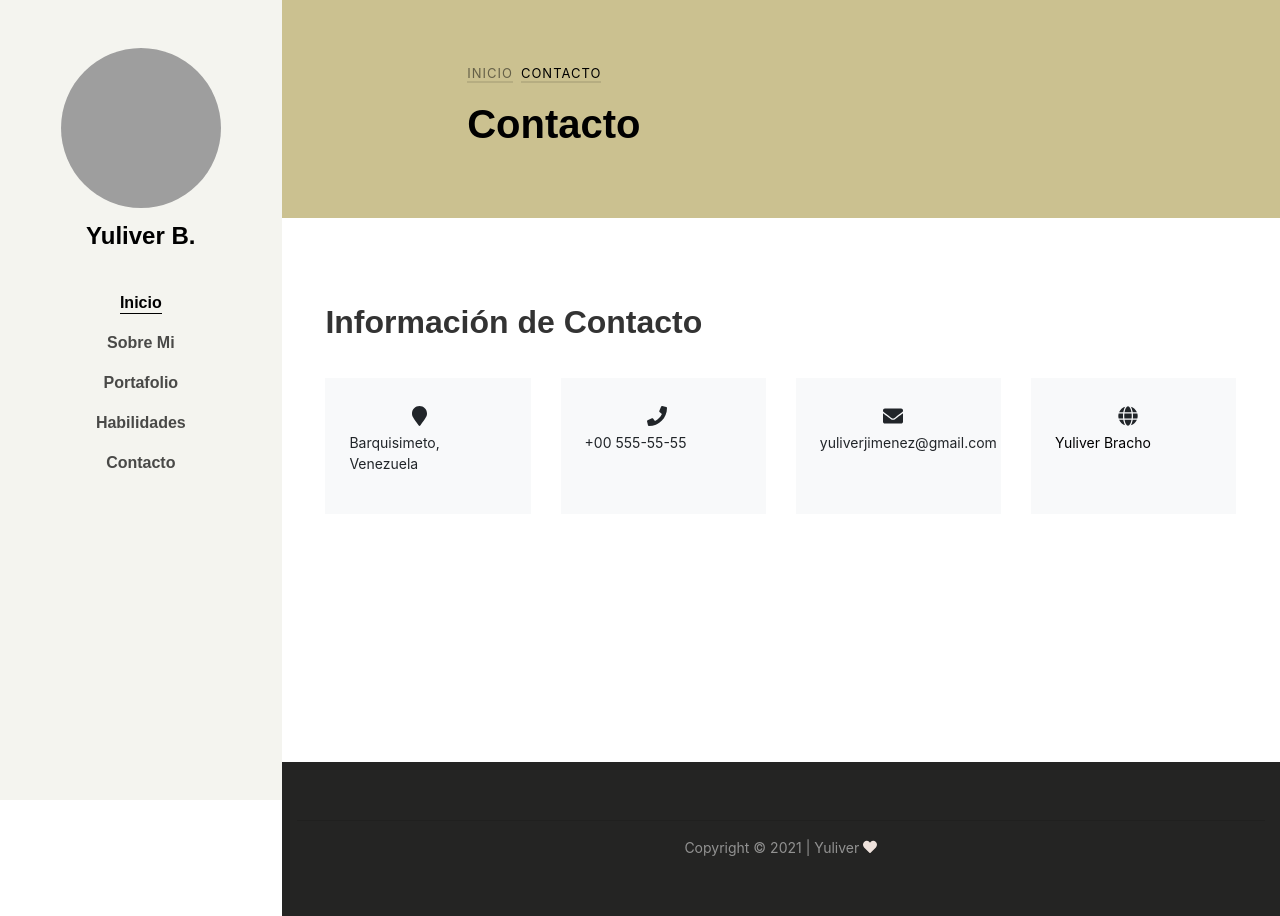
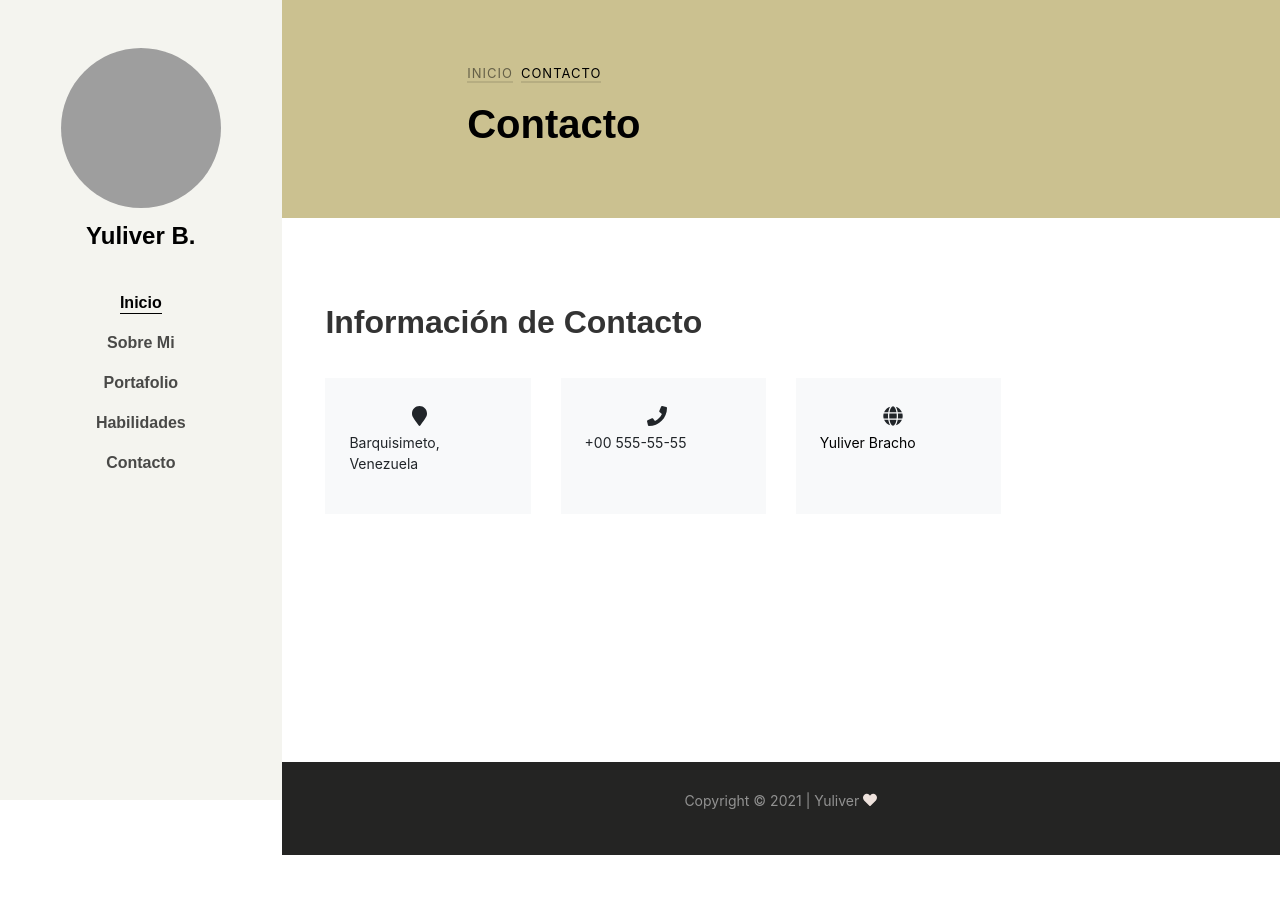
Before and after one commit to yulivera/YuliverPortafolio, a Vue app: page /contacto in a window 1280 px wide. After the commit the page ends 855 px from the top, so only its background shows below. Built offline with nearby package versions, Linux system fonts and the light colour scheme; grey boxes are pictures that could not be loaded.

Commit message:
update css

```diff
--- a/src/assets/css/componentes/basicos/footer.css
+++ b/src/assets/css/componentes/basicos/footer.css
@@ -1,7 +1,7 @@
 .ftco-footer {
   font-size: 14px;
   background: #242423;
-  padding: 3em 0;
+  padding: 2em 0;
 }
 
   .ftco-footer .ftco-footer-widget h2 {
--- a/src/components/basicos/Footer1.vue
+++ b/src/components/basicos/Footer1.vue
@@ -4,7 +4,7 @@
 
 	        <div class="row">
 	          <div class="col-md-12 text-center">
-				<hr>
+
         		<p>
 				 Copyright &copy;
 				 2021 | Yuliver
--- a/src/components/contacto/MyContacto.vue
+++ b/src/components/contacto/MyContacto.vue
@@ -17,14 +17,7 @@
 	          <br>+00 555-55-55</p>
 	          </div>
           </div>
-          <div class="col-md-3 d-flex">
-          	<div class="info bg-light p-4 ">
-          		<p>
-          		<span><font-awesome-icon icon="envelope" /></span> <br>
-	            yuliverjimenez@gmail.com
-          		</p>
-	          </div>
-          </div>
+
           <div class="col-md-3 d-flex">
           	<div class="info bg-light p-4 ">
 	            <span ><font-awesome-icon icon="globe" /></span> <br>
--- a/src/data/proyectos.js
+++ b/src/data/proyectos.js
@@ -36,7 +36,7 @@ export default [
 	 titulo:' Portafolio Digital',
 	 descripcion: 'Mi portafolio digital',
 	 cliente: 'Yuliver :)',
-	 siteWeb: 'www.miproyecto.com3',
+	 siteWeb: '',
 	 completado: 'OCT. 2019',
 	 foto: ['miporf1.png','miporf2.png','miporf4.png'],
 	 herramientas: 'Vue js, Vue Router, Vuex, Html, CSS, JavaScrip, Jquery, Bootstrap',
```
